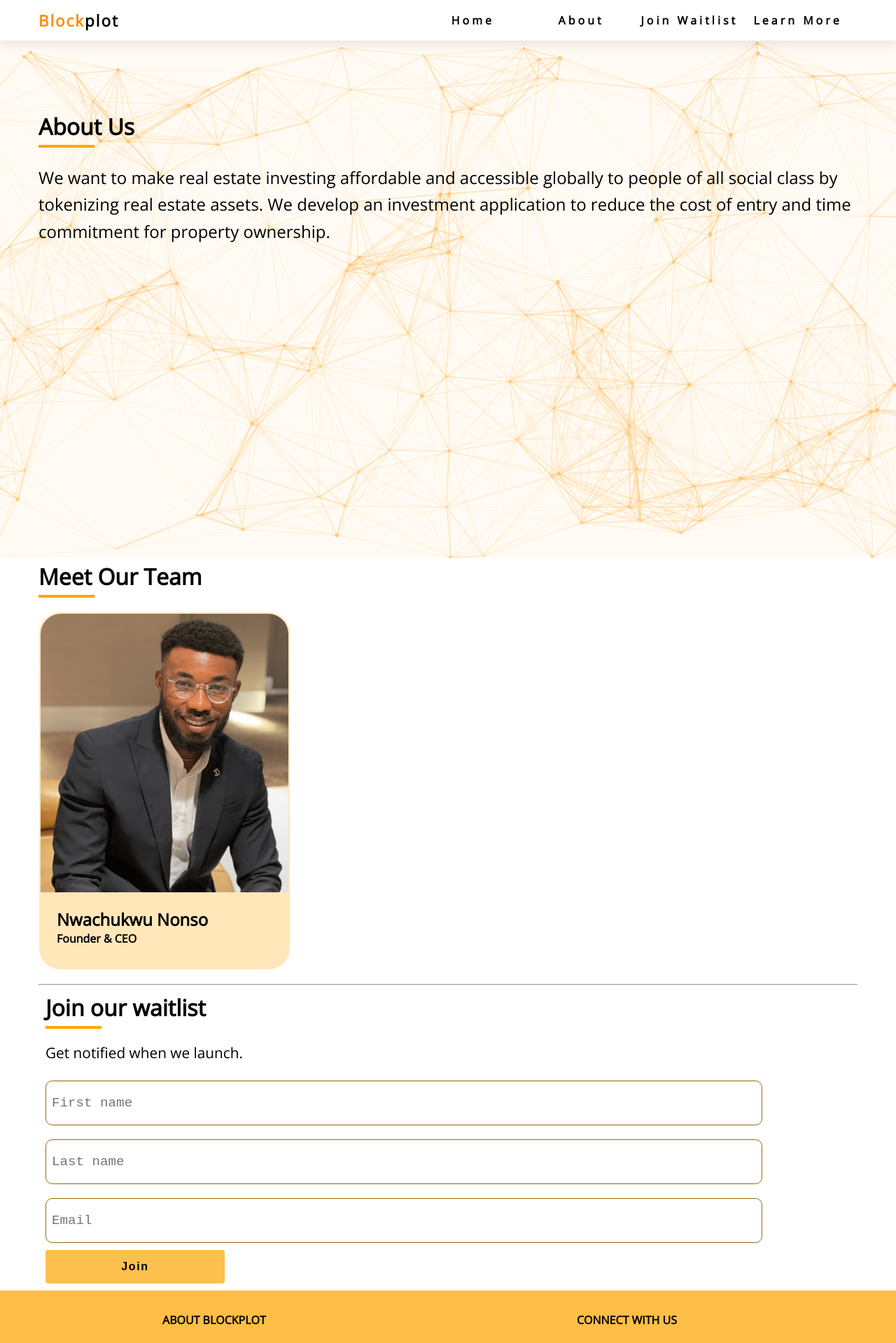
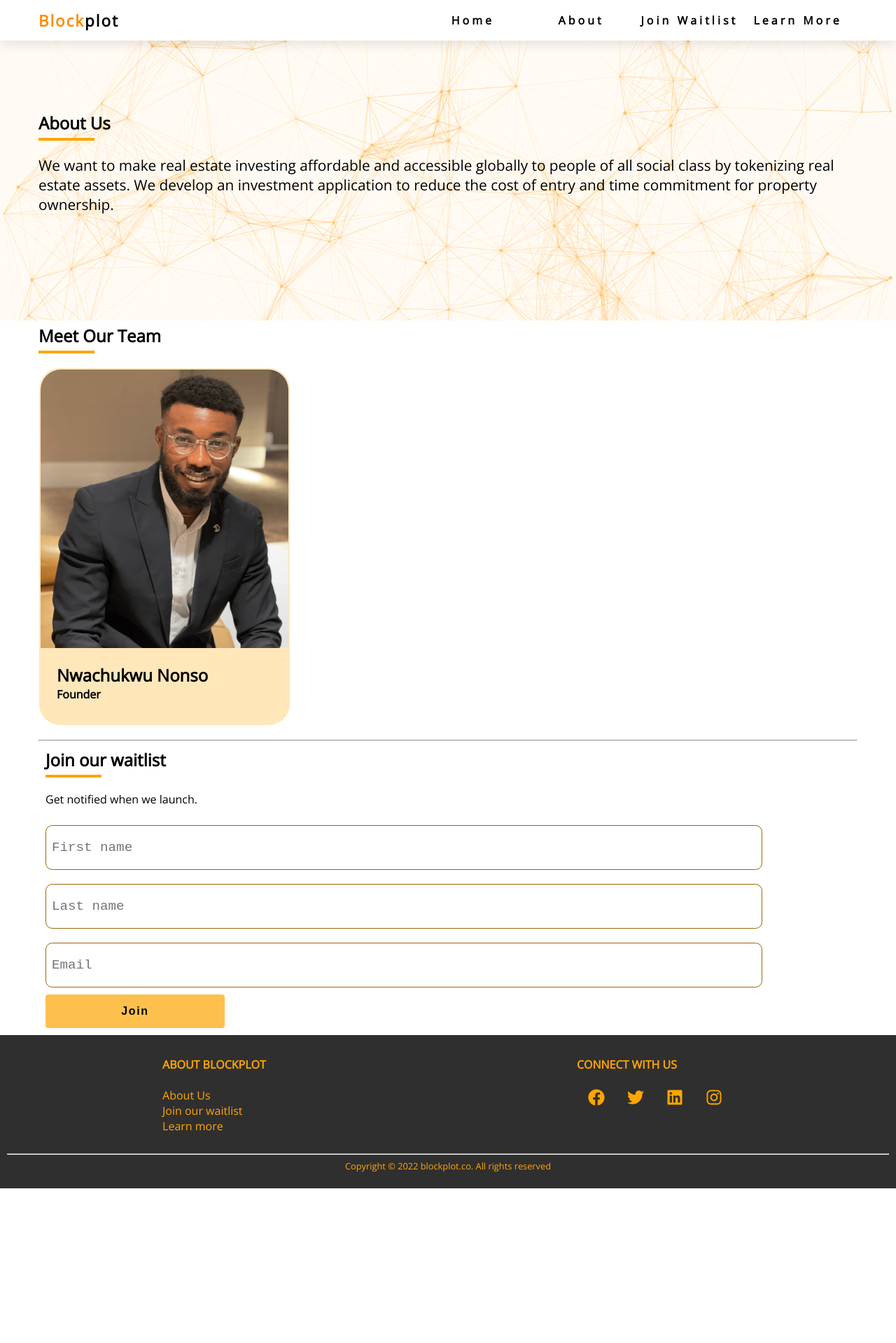
Before and after one commit to Francis-Nwachukwu/blockplot, a React (Create React App) app: page /about in a window 1280 px wide. Shown: the top 1919 px of the page at 70% size. After the commit the page ends 1698 px from the top, so only its background shows below. Built offline with nearby package versions, Linux system fonts and the light colour scheme.

Commit message:
Making changes to my application

```diff
--- a/src/App.css
+++ b/src/App.css
@@ -43,6 +43,7 @@ Hero
 .blog-title h1,
 .connect-title h1,
 .learn-title h1,
+.market-title h1,
 .newsletter-header {
   margin: 5px 0;
 }
@@ -73,7 +74,6 @@ Hero
 .hero-center {
   min-height: calc(100vh - 5rem);
   display: grid;
-  padding-top: 3rem;
   -webkit-box-align: center;
   align-items: center;
   justify-items: center;
@@ -114,7 +114,7 @@ Hero
 }
 .hero-info p {
   font-size: 1.5rem;
-  line-height: 2.5rem;
+  /* line-height: 2.5rem; */
 }
 /* ====================
 Solution
@@ -126,14 +126,10 @@ Solution
 }
 .solution-title h1 {
   font-weight: bolder;
-  font-size: 2rem;
-}
-.solution-title-header h1 {
-  font-size: 2rem;
-  font-weight: bolder;
+  /* font-size: 2rem; */
 }
 .solution-text p {
-  font-size: 1.3rem;
+  /* font-size: 1.3rem; */
 }
 .solution-list {
   /* width: 60vw; */
@@ -173,7 +169,7 @@ About
 }
 .about-title h1 {
   font-weight: bolder;
-  font-size: 2rem;
+  /* font-size: 2rem; */
 }
 .about-center {
   padding: 10px 0;
@@ -204,7 +200,7 @@ About
 }
 .blog-title h1 {
   font-weight: bolder;
-  font-size: 2rem;
+  /* font-size: 2rem; */
 }
 .blog-items {
   width: 300px;
@@ -225,10 +221,10 @@ About
   border-radius: 10px !important;
   padding: 10px;
   margin: 10px 0;
-  line-height: 1.5rem;
+  /* line-height: 1.5rem; */
 }
 .blog-card h1 {
-  font-size: 1.5rem;
+  /* font-size: 1.5rem; */
   margin: 0.5rem 0 0;
 }
 .connect {
@@ -237,7 +233,7 @@ About
   margin: 3rem 0;
 }
 .connect-title h1 {
-  font-size: 2rem;
+  /* font-size: 2rem; */
   font-weight: bolder;
 }
 .connect-title h3 {
@@ -271,12 +267,39 @@ About
   /* text-align: center; */
 }
 .newsletter-content p {
-  font-size: 1.3rem;
+  /* font-size: 1.3rem; */
   margin: 0 0 1rem;
 }
-.newsletter-header {
-  font-weight: bolder;
-  font-size: 2rem;
+.market {
+  padding: 3rem 1rem;
+  background-color: orange;
+  -webkit-clip-path: polygon(
+    0% 10%,
+    50% 0,
+    100% 10%,
+    100% 90%,
+    50% 100%,
+    0% 90%
+  );
+  clip-path: polygon(0% 10%, 50% 0, 100% 10%, 100% 90%, 50% 100%, 0% 90%);
+}
+.market .underline {
+  background: black;
+}
+.market-details {
+  display: flex;
+  flex-wrap: wrap;
+  justify-content: flex-start;
+}
+.detail-item {
+  margin: 0 10px;
+}
+.detail-item h1 {
+  padding-left: 10px;
+  border-left: 3px solid black;
+}
+.detail-item p {
+  color: black;
 }
 
 /*
@@ -286,7 +309,7 @@ About Page
 */
 .about-page {
   padding-top: 6rem;
-  min-height: calc(100vh - 61px);
+  /* min-height: calc(100vh - 61px); */
   /* position: absolute; */
 }
 .about-section {
@@ -311,8 +334,8 @@ About Page
   background-size: cover;
 }
 .page-info {
-  font-size: 1.5rem;
-  line-height: 2.4rem;
+  font-size: 1.3rem;
+  /* line-height: 2.4rem; */
 }
 .page-info p {
   color: black;
@@ -416,9 +439,6 @@ Learn Page
 .questions-link:active {
   background: rgb(234, 232, 232);
 }
-.question-details {
-  font-weight: bolder;
-}
 .answer-details {
   color: gray !important;
 }
--- a/src/components/footer/footer.css
+++ b/src/components/footer/footer.css
@@ -1,15 +1,22 @@
 .footer {
   padding: 10px;
-  background: rgba(255, 166, 0, 0.722);
+  color: orange;
+  /* background: rgba(255, 166, 0, 0.722); */
+  background: rgb(48, 47, 47);
 }
 
 .footer p {
   font-size: 0.8rem;
   text-align: center;
 }
+.footer-info,
+.footer-social-icons {
+  margin: 0 10px;
+}
 .footer-info h4,
 .footer-social-icons h4 {
   font-weight: bold;
+  /* color: orange; */
 }
 .footer-infos {
   display: flex;
--- a/src/routes/about.js
+++ b/src/routes/about.js
@@ -33,7 +33,7 @@ const About = () => {
               <img src={founderImg} alt="Founder" />
               <div className="team_card-info">
                 <h2>Nwachukwu Nonso</h2>
-                <h4>Founder & CEO</h4>
+                <h4>Founder</h4>
               </div>
             </div>
           </div>
--- a/src/routes/home.js
+++ b/src/routes/home.js
@@ -142,6 +142,27 @@ const Home = () => {
           </div>
         </section>
       </div>
+
+      <section className="market section-center">
+        <div className="market-title">
+          <h1>Market Trends</h1>
+        </div>
+        <div className="underline"></div>
+        <div className="market-details">
+          <div className="detail-item">
+            <h1>2022</h1>
+            <p>In 2022, Real Estate in Africa has never been bigger.</p>
+          </div>
+          <div className="detail-item">
+            <h1>$120B+</h1>
+            <p>Estimated Africa Real Estate market size.</p>
+          </div>
+          <div className="detail-item">
+            <h1>5-8%</h1>
+            <p>Average yearly appreciation.</p>
+          </div>
+        </div>
+      </section>
     </div>
   );
 };
--- a/src/routes/learn.js
+++ b/src/routes/learn.js
@@ -27,9 +27,9 @@ const LearnPage = () => {
               {FAQ.map((item) => {
                 return (
                   <div key={item.id} className="faq-item">
-                    <h2 id={item.question} className="question-details">
+                    <h3 id={item.question} className="question-details">
                       {item.question}
-                    </h2>
+                    </h3>
                     <p className="answer-details">{item.answer}</p>
                   </div>
                 );
```
